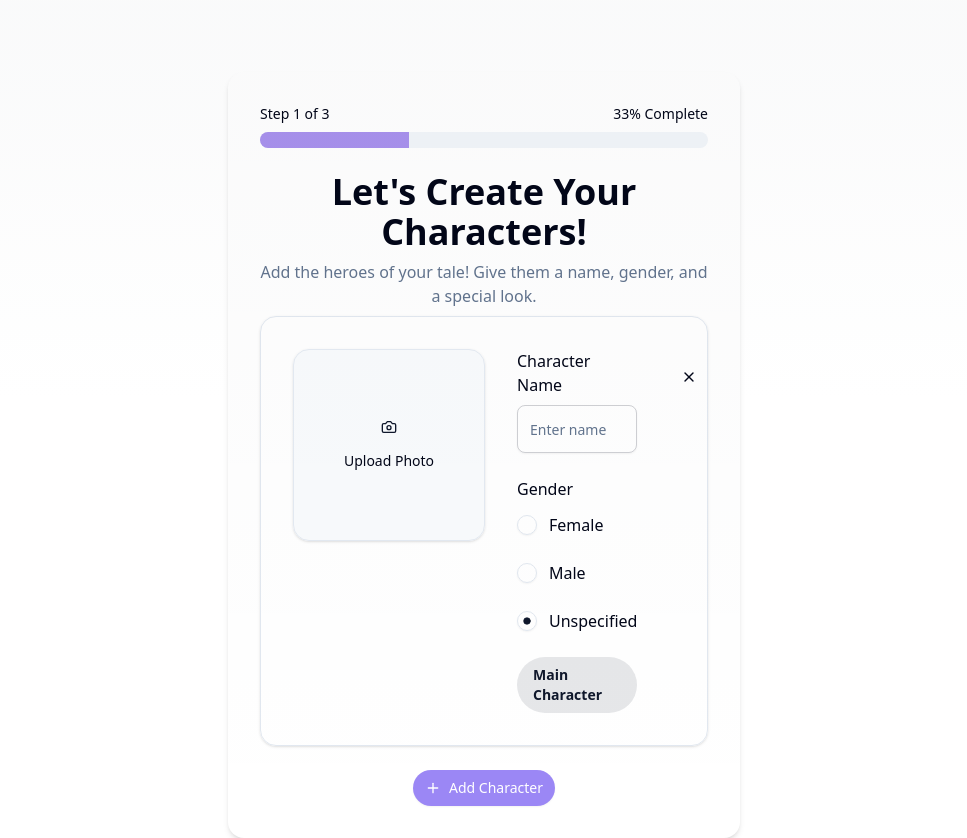
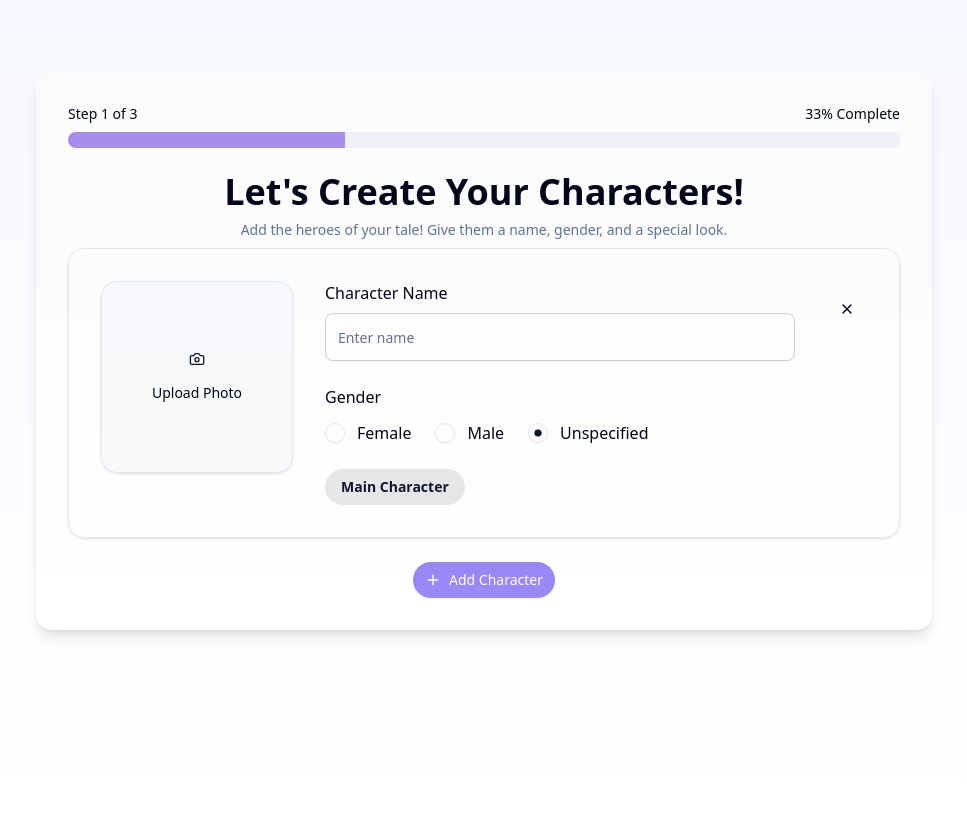
Before and after one commit to lemoz/story-maker, a Next.js app: page /create in a window 1280 px wide. Shown: the whole page, without its empty margins (156-1123 px from the left). After the commit the page ends 800 px from the top, so only its background shows below. Built offline with nearby package versions, Linux system fonts and the light colour scheme.

Commit message:
fix: text-size-styles

```diff
--- a/src/app/create/page.tsx
+++ b/src/app/create/page.tsx
@@ -874,8 +874,8 @@ export default function CreateStoryPage() {
   };
 
   return (
-    <div className="min-h-screen bg-gradient-to-b from-primary/[0.02] via-background to-background">
-      <div className="container mx-auto w-fit max-w-[1200px] h-screen py-6 sm:py-10 px-4">
+    <div className="min-h-screen bg-gradient-to-b from-[#F6F8FF] to-white">
+      <div className="container mx-auto h-screen sm:py-10 px-4 flex flex-row items-start justify-center">
         {/* Story Generation Progress Dialog */}
         <StoryGenerationProgress
           open={showProgress}
@@ -902,7 +902,7 @@ export default function CreateStoryPage() {
         )}
 
         <form className="space-y-6 sm:space-y-8" onSubmit={handleSubmit}>
-          <div className="w-[40vw] mt-8 bg-white rounded-2xl p-8 sm:p-8 shadow-md relative overflow-hidden">
+          <div className="w-[100vw] sm:w-[85vw] md:w-[70vw] mt-8 bg-white rounded-2xl p-8 sm:p-8 shadow-lg relative overflow-hidden">
             {/* Adiciona um gradiente sutil no background */}
             <div className="absolute inset-0 bg-gradient-to-b from-primary/[0.02] to-transparent pointer-events-none" />
 
--- a/src/components/story-form/stepper.tsx
+++ b/src/components/story-form/stepper.tsx
@@ -53,10 +53,10 @@ export function Stepper({
 
         {/* Step Title and Description */}
         <div className="mt-6 mb-2">
-          <h2 className="text-4xl font-bold text-center">
+          <h2 className="text-2xl sm:text-4xl md:text-4xl font-bold text-center">
             {steps[currentStep].title}
           </h2>
-          <p className="text-muted-foreground text-center mt-2">
+          <p className="text-muted-foreground text-sm sm:text-md text-center mt-2">
             {steps[currentStep].description}
           </p>
         </div>
```
